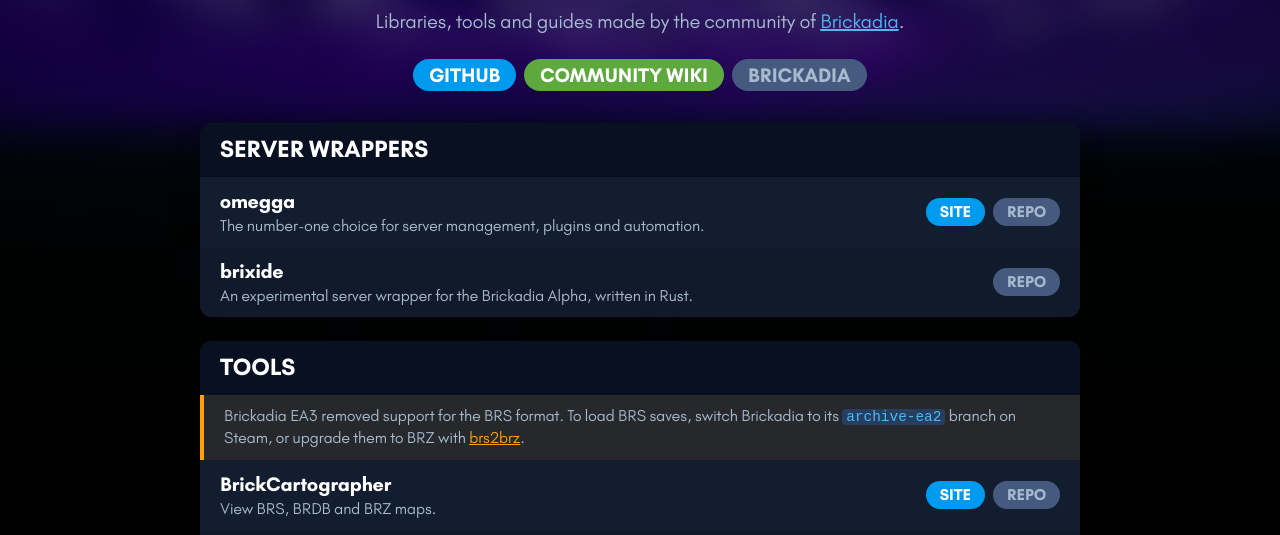
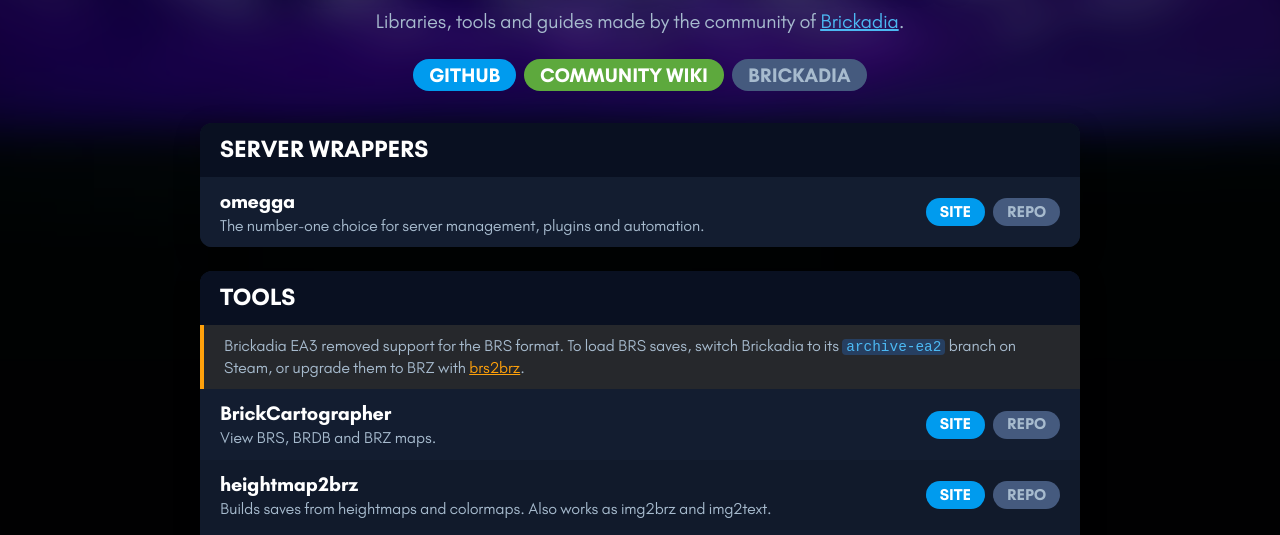
Before and after one commit to brickadia-community/.github, a plain HTML site: page docs/index.html in a window 1280 px wide. Shown: the part 265-800 px from the top of the page. Drawn offline with Linux system fonts and the light colour scheme.

Commit message:
projects: remove brixide

```diff
--- a/docs/index.html
+++ b/docs/index.html
@@ -39,13 +39,6 @@
               <p>The number-one choice for server management, plugins and automation.</p>
             </div>
             <div class="row-links"><a class="button small info" href="https://omegga.brickadia.dev/">Site</a><a class="button small normal" href="https://github.com/brickadia-community/omegga">Repo</a></div>
-          </li>
-          <li>
-            <div class="row-text">
-              <div class="name-line"><span class="name">brixide</span></div>
-              <p>An experimental server wrapper for the Brickadia Alpha, written in Rust.</p>
-            </div>
-            <div class="row-links"><a class="button small normal" href="https://github.com/brickadia-community/brixide">Repo</a></div>
           </li>
         </ul>
       </section>
```
Also changed, not shown: 1 other file.
